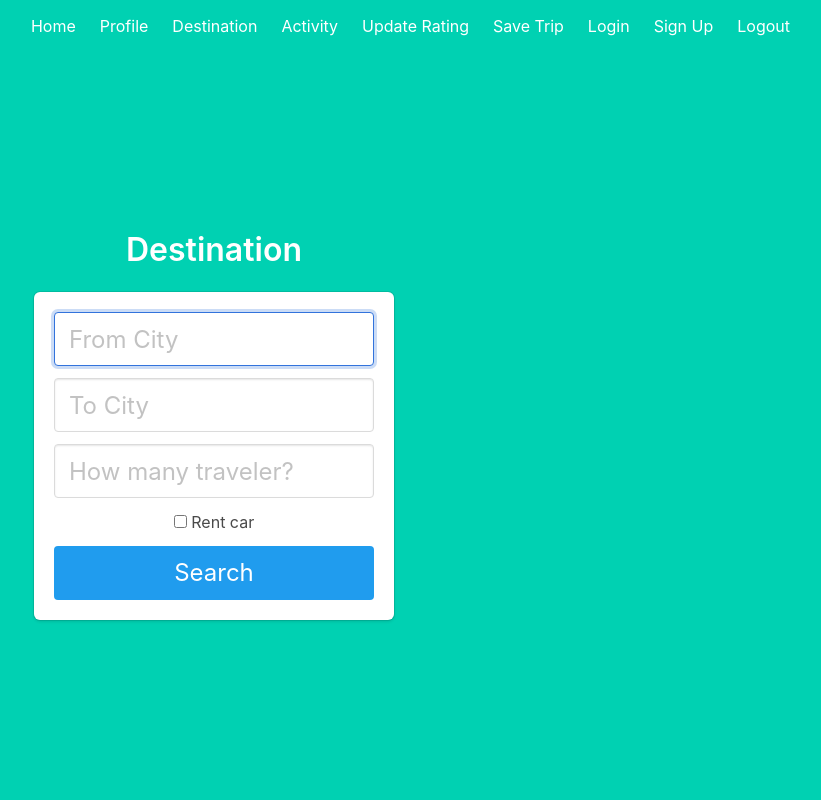
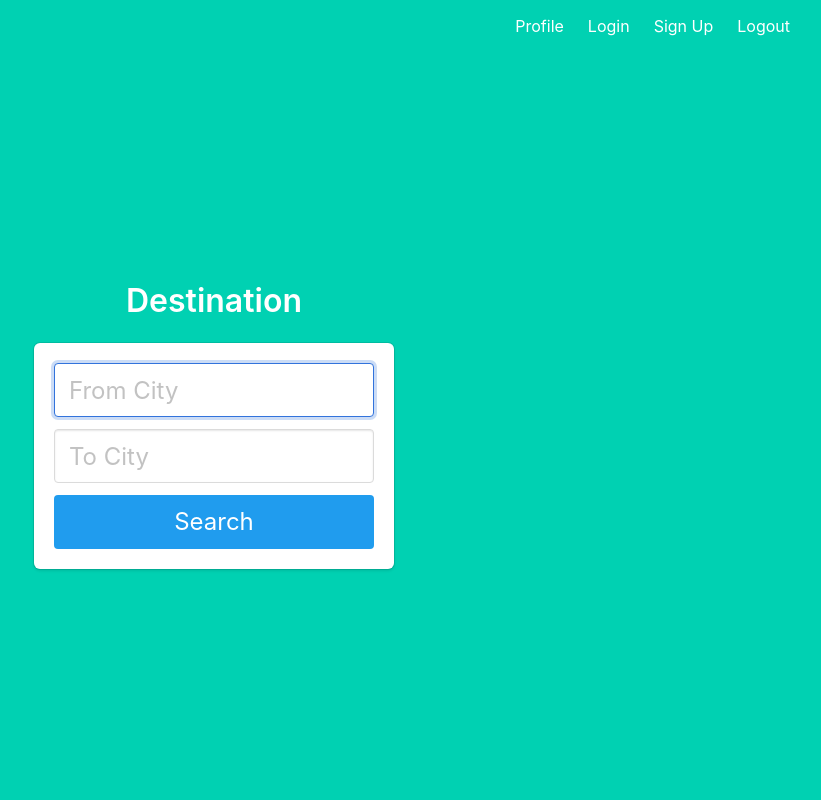
Before and after one commit to TeamSomerville/project, a Flask app: page /destination in a window 1280 px wide. Shown: the whole page, without its empty margins (426-1247 px from the left). Run offline with Flask 2, Linux system fonts and the light colour scheme.

Commit message:
add sign up feature, delete some columns in base html

```diff
--- a/api/app/main.py
+++ b/api/app/main.py
@@ -17,6 +17,36 @@ def deleteusertrip(tripid):
     query = {"userid":userid_,"tripid":tripid}
     response = requests.post("http://sp21-cs411-07.cs.illinois.edu/api/delete_usertrip", json=query)
     return profile()
+
+@main.route("/front_adduser", methods=["POST"])
+def front_adduser():
+    email = request.form["email"]
+    username = request.form['username']
+    password = request.form['password']
+    query = {'username':username,
+         'password':password,
+         'createon':'2016-06-22 19:10:25-07',
+         'gender':'male',
+         'familyname':'dog',
+         'givenname':'cat',
+         'birthday':'1999-10-10',
+         'homecityid':'40',
+         'email':email
+        }
+    response = requests.post("http://sp21-cs411-07.cs.illinois.edu/api/add_new_user",json=query)
+    return render_template("login.html")
+
+@main.route("/front_login", methods=["POST"])
+def login():
+    email = request.form["email"]
+    username = request.form['username']
+    password = request.form['password']
+    response = requests.post("http://sp21-cs411-07.cs.illinois.edu/api/find_user_id",json=query)
+    data = json.loads(response.text)
+    if data['userid']==None:
+        return render_template("login.html")
+    data['username'] = username
+    return render_template("destination.html")
 
 @main.route("/profile")
 def profile():
@@ -66,11 +96,9 @@ def ui_save_trip():
 	      "suggestroutine": [96, 97, 98]
 	    }
        response = requests.post("http://sp21-cs411-07.cs.illinois.edu/api/save_trip", json=query)
-       #response = requests.post("http://localhost:5000/api/save_trip", json=query)
 
     query = {"userid": 11}
     response = requests.post("http://sp21-cs411-07.cs.illinois.edu/api/find_saved_trips", json=query)
-    #response = requests.post("http://localhost:5000/api/find_saved_trips", json=query)
     data = json.loads(response.text)
     items = []
     for trip in data["trips"]:
--- a/api/app/templates/base.html
+++ b/api/app/templates/base.html
@@ -15,26 +15,10 @@
         <div class="hero-head">
             <nav class="navbar">
                 <div class="container">
-
                     <div id="navbarMenuHeroA" class="navbar-menu">
                         <div class="navbar-end">
-                            <a href="{{ url_for('main.index') }}" class="navbar-item">
-                                Home
-                            </a>
                             <a href="{{ url_for('main.profile') }}" class="navbar-item">
                                 Profile
-                            </a>
-                            <a href="{{ url_for('main.destination') }}" class="navbar-item">
-                                Destination
-                            </a>
-                            <a href="{{ url_for('main.activity') }}" class="navbar-item">
-                                Activity
-                            </a>
-                            <a href="{{ url_for('main.ui_update_rating') }}" class="navbar-item">
-                                Update Rating
-                            </a>
-                            <a href="{{ url_for('main.ui_save_trip') }}" class="navbar-item">
-                                Save Trip
                             </a>
                             <a href="{{ url_for('auth.login') }}" class="navbar-item">
                                 Login
--- a/api/app/templates/destination.html
+++ b/api/app/templates/destination.html
@@ -16,43 +16,6 @@
                     <input class="input is-large" type="city" name="to_city" placeholder="To City" autofocus="">
                 </div>
             </div>
-
-
-            <div class="field">
-                <div class="control">
-                    <input class="input is-large" type="traveler_count" name="traveler_count" placeholder="How many traveler?">
-                </div>
-            </div>
-
-{#             <div class="field">#}
-{#                <div class="control">#}
-{##}
-{#                      <label for="months">Choose a month:</label>#}
-{#                      <select name="Month" id="months">#}
-{#                        <option value="1">January</option>#}
-{#                        <option value="2">February</option>#}
-{#                        <option value="3">March</option>#}
-{#                        <option value="4">April</option>#}
-{#                        <option value="5">May</option>#}
-{#                        <option value="6">June</option>#}
-{#                        <option value="7">July</option>#}
-{#                        <option value="8">August</option>#}
-{#                        <option value="9">September</option>#}
-{#                        <option value="10">October</option>#}
-{#                        <option value="11">November</option>#}
-{#                        <option value="12">December</option>#}
-{#                      </select>#}
-{##}
-{#                </div>#}
-{#            </div>#}
-
-
-            <div class="field">
-                <label class="checkbox">
-                    <input type="checkbox">
-                    Rent car
-                </label>
-            </div>
             <a href="/activity" class="button is-block is-info is-large is-fullwidth">Search</a>
         </form>
     </div>
```
Also changed, not shown: api/app/templates/login.html (+4 -10 lines), api/app/templates/signup.html (+3 -4 lines), 3 other files.
